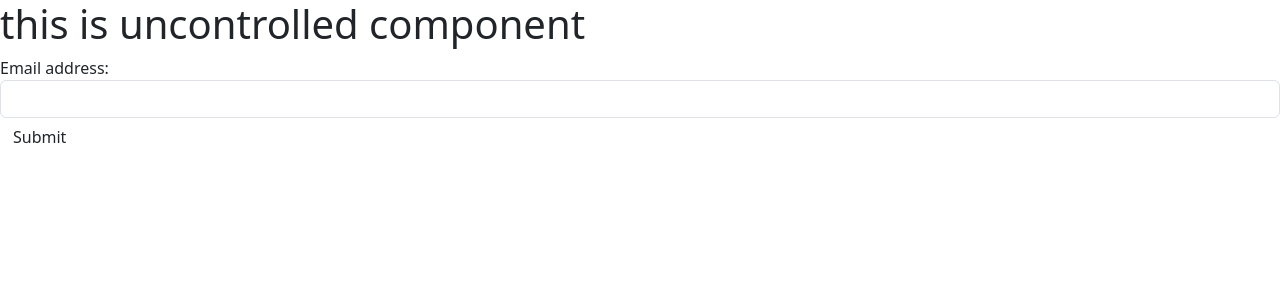
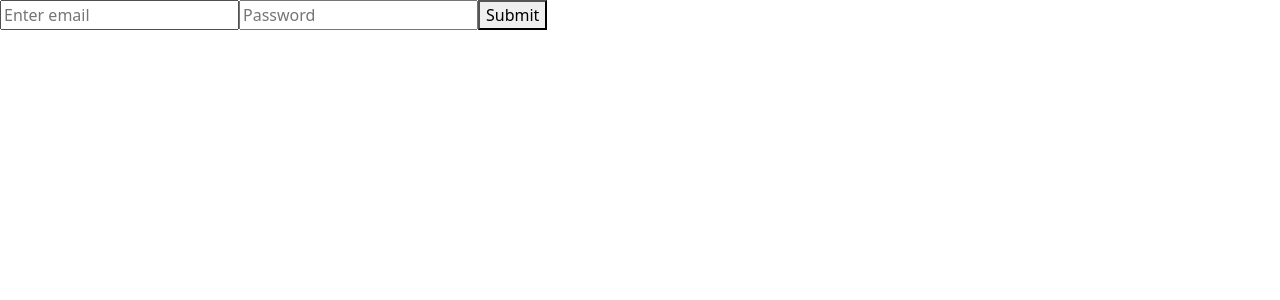
Before and after one commit to Rishwanth1323/reactdaily, a React (Vite) app: page / in a window 1280 px wide. Shown: the top 300 px of the page. Built offline with nearby package versions, Linux system fonts and the light colour scheme.

Commit message:
controlledForm

```diff
--- a/src/App.jsx
+++ b/src/App.jsx
@@ -2,8 +2,9 @@ import React from 'react'
 // import Addanddelete from './Components/useState/Addanddelete'
 // import EvenOrOdd from './Components/useState/EvenOrOdd'
 // import Counter from './Components/useRef/Counter'
+import ControlledComponent from './Components/ControlledComponent'
 // import UserloginuseREf from './Components/useRef/UserloginuseREf'
-import Uncontrolled from './Components/useRef/Uncontrolled/Uncontrolled'
+// import Uncontrolled from './Components/useRef/Uncontrolled/Uncontrolled'
 export default function App() {
   return (
     <div>
@@ -12,7 +13,8 @@ export default function App() {
 
       {/* <Counter></Counter> */}
       {/* <UserloginuseREf></UserloginuseREf> */}
-      <Uncontrolled></Uncontrolled>
+      {/* <Uncontrolled></Uncontrolled> */}
+      <ControlledComponent></ControlledComponent>
     </div>
   )
 }
--- /dev/null
+++ b/src/Components/ControlledComponent.jsx
@@ -0,0 +1,88 @@
+import React, { useState } from 'react'
+
+export default function ControlledComponent() {
+    const initialFormData = { email: "", password: "" };
+    const [form, setForm] = useState(initialFormData);
+    const [arr, setArr] = useState([]);
+    const [update, setUpdate] = useState(false);
+    const [updateIndex, setUpdateIndex] = useState(null);
+
+    const handler = (e) => {
+        const { name, value } = e.target;
+        setForm({ ...form, [name]: value });
+    }
+
+    const submitHandler = (e) => {
+        e.preventDefault();
+        if (form.email && form.password) {
+            if (update) {
+                setArr(arr.map((item, index) => (index === updateIndex ? form : item)));
+                setUpdate(false);
+                setUpdateIndex(null);
+            } else {
+                setArr([...arr, form]);
+            }
+            setForm(initialFormData);
+        } else {
+            alert("Please fill all details");
+        }
+    }
+
+    const handlerBtn = (index, e) => {
+        if (e.target.name === "delete") {
+            setArr(arr.filter((_, j) => j !== index));
+        } else if (e.target.name === "update") {
+            setForm(arr[index]);
+            setUpdate(true);
+            setUpdateIndex(index);
+        }
+    }
+
+    return (
+        <div>
+            <form onSubmit={submitHandler}>
+                <input
+                    type="email"
+                    placeholder="Enter email"
+                    value={form.email}
+                    onChange={handler}
+                    name="email"
+                />
+                <input
+                    type="password"
+                    placeholder="Password"
+                    value={form.password}
+                    onChange={handler}
+                    name="password"
+                />
+                <button type="submit">
+                    {update ? 'Update' : 'Submit'}
+                </button>
+            </form>
+
+            {arr.length > 0 && (
+                <table>
+                    <thead>
+                        <tr>
+                            <th>Email</th>
+                            <th>Password</th>
+                            <th>Actions</th>
+                        </tr>
+                    </thead>
+                    <tbody>
+                        {arr.map((each, index) => (
+                            <tr key={index}>
+                                <td>{each.email}</td>
+                                <td>{each.password}</td>
+                                <td>
+                                    <button name='delete' onClick={(e) => handlerBtn(index, e)}>DELETE</button>
+                                    <button name='update' onClick={(e) => handlerBtn(index, e)}>UPDATE</button>
+                                </td>
+                            </tr>
+                        ))}
+                    </tbody>
+                </table>
+            )}
+        </div>
+    )
+}
```
